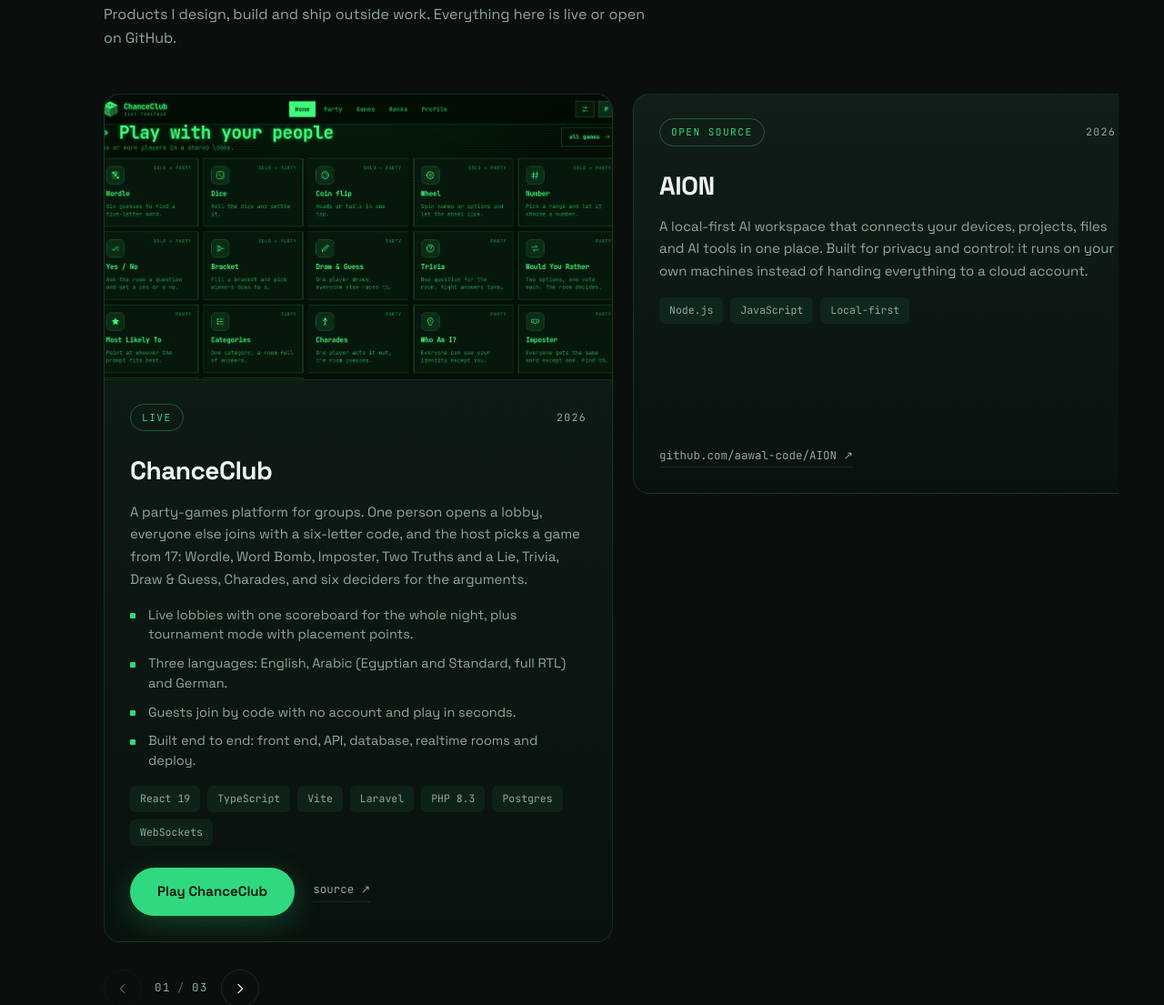
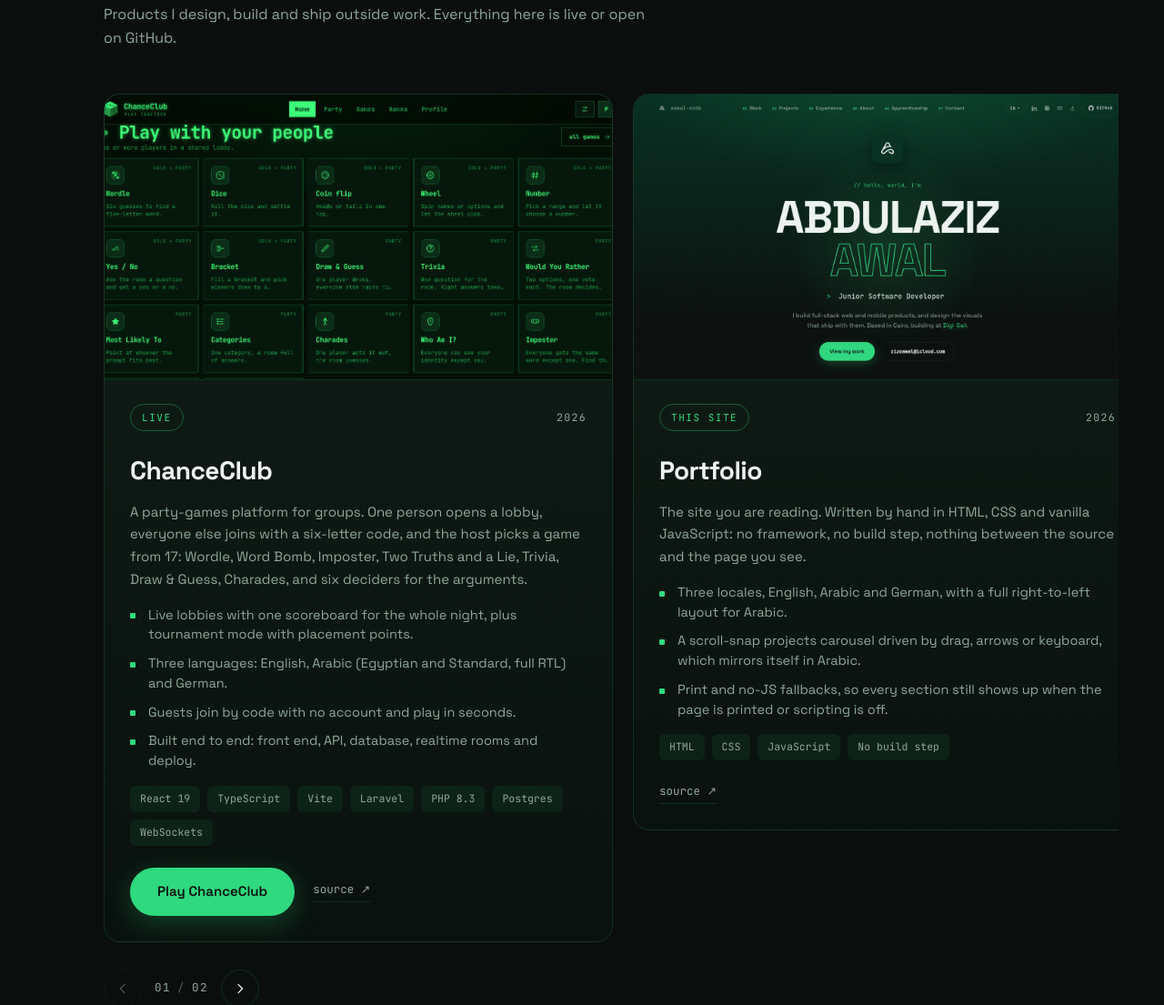
Before and after one commit to aawal-code/aawal-code.github.io, a plain HTML site: page index.html in a window 1280 px wide. Shown: the part 2092-3197 px from the top of the page at 91% size. Drawn offline with Linux system fonts and the light colour scheme.

Commit message:
Projects: drop AION, feature this portfolio with a live screenshot and the real engineering detail

```diff
--- a/index.html
+++ b/index.html
@@ -6,7 +6,7 @@
   <title>AAWAL</title>
   <meta name="description" content="Abdulaziz Awal. Junior software developer and graphic designer based in Cairo. Full-stack web and mobile development at Digi-Sail. Open to a Fachinformatiker apprenticeship in Germany from October 2027." />
   <meta property="og:title" content="Abdulaziz Awal — Junior Software Developer &amp; Graphic Designer" />
-  <meta property="og:description" content="Full-stack web and mobile development, plus the design that ships with it. Projects: ChanceClub, AION. Open to an Ausbildung in Germany from October 2027." />
+  <meta property="og:description" content="Full-stack web and mobile development, plus the design that ships with it. Projects: ChanceClub and this site. Open to an Ausbildung in Germany from October 2027." />
   <meta property="og:image" content="assets/banner.png" />
   <link rel="icon" type="image/png" href="assets/logo.png" />
   <link rel="preconnect" href="https://fonts.googleapis.com" />
@@ -239,25 +239,9 @@
           </article>
 
           <article class="proj-slide" role="listitem" aria-roledescription="slide">
-            <div class="proj-body">
-              <div class="proj-top">
-                <span class="work-tag mono" data-i18n="proj.opensource">Open source</span>
-                <span class="proj-year mono">2026</span>
-              </div>
-              <h3>AION</h3>
-              <p data-i18n="proj.aion.body">
-                A local-first AI workspace that connects your devices, projects, files and AI tools in one place. Built for privacy and control: it runs on your own machines instead of handing everything to a cloud account.
-              </p>
-              <ul class="work-tech mono">
-                <li>Node.js</li><li>JavaScript</li><li data-i18n="proj.localFirst">Local-first</li>
-              </ul>
-              <div class="proj-links">
-                <a class="proj-repo mono" href="https://github.com/aawal-code/AION" target="_blank" rel="noopener" data-hover>github.com/aawal-code/AION <span aria-hidden="true">&#8599;</span></a>
-              </div>
-            </div>
-          </article>
-
-          <article class="proj-slide" role="listitem" aria-roledescription="slide">
+            <a class="proj-media" href="https://aawal-code.github.io/" target="_blank" rel="noopener" data-hover aria-label="Open the portfolio">
+              <img src="assets/projects/portfolio-home.png" alt="The portfolio home page: his name in large type, the typed role line and the availability pill on a dark green background" loading="lazy" />
+            </a>
             <div class="proj-body">
               <div class="proj-top">
                 <span class="work-tag mono" data-i18n="proj.thisSite">This site</span>
@@ -265,8 +249,13 @@
               </div>
               <h3 data-i18n="proj.pf.title">Portfolio</h3>
               <p data-i18n="proj.pf.body">
-                The page you are reading. Hand-written HTML, CSS and vanilla JavaScript with no framework and no build step, kept small enough to load instantly on a phone.
+                The site you are reading. Written by hand in HTML, CSS and vanilla JavaScript: no framework, no build step, nothing between the source and the page you see.
               </p>
+              <ul class="proj-points">
+                <li data-i18n="proj.pf.p1">Three locales, English, Arabic and German, with a full right-to-left layout for Arabic.</li>
+                <li data-i18n="proj.pf.p2">A scroll-snap projects carousel driven by drag, arrows or keyboard, which mirrors itself in Arabic.</li>
+                <li data-i18n="proj.pf.p3">Print and no-JS fallbacks, so every section still shows up when the page is printed or scripting is off.</li>
+              </ul>
               <ul class="work-tech mono">
                 <li>HTML</li><li>CSS</li><li>JavaScript</li><li data-i18n="proj.noBuild">No build step</li>
               </ul>
@@ -279,7 +268,7 @@
         </div>
         <div class="proj-ctrl">
           <button class="proj-arrow" type="button" data-proj-dir="prev" aria-label="Previous project" data-i18n-aria="proj.prev"><svg viewBox="0 0 24 24" width="16" height="16" fill="none" stroke="currentColor" stroke-width="1.8" stroke-linecap="round" stroke-linejoin="round" aria-hidden="true"><path d="M15 5l-7 7 7 7"/></svg></button>
-          <p class="proj-count mono" aria-hidden="true"><span id="projIdx">01</span><span class="proj-count-sep">/</span><span>03</span></p>
+          <p class="proj-count mono" aria-hidden="true"><span id="projIdx">01</span><span class="proj-count-sep">/</span><span id="projTotal">02</span></p>
           <button class="proj-arrow" type="button" data-proj-dir="next" aria-label="Next project" data-i18n-aria="proj.next"><svg viewBox="0 0 24 24" width="16" height="16" fill="none" stroke="currentColor" stroke-width="1.8" stroke-linecap="round" stroke-linejoin="round" aria-hidden="true"><path d="M9 5l7 7-7 7"/></svg></button>
         </div>
       </div>
--- a/js/carousel.js
+++ b/js/carousel.js
@@ -10,7 +10,9 @@
   var prevBtn = document.querySelector('.proj-arrow[data-proj-dir="prev"]');
   var nextBtn = document.querySelector('.proj-arrow[data-proj-dir="next"]');
   var idxEl = document.getElementById("projIdx");
+  var totalEl = document.getElementById("projTotal");
   if (!slides.length) return;
+  if (totalEl) totalEl.textContent = slides.length < 10 ? "0" + slides.length : "" + slides.length;
 
   var reduce = window.matchMedia("(prefers-reduced-motion: reduce)");
   function rtl() { return getComputedStyle(rail).direction === "rtl"; }
--- a/js/i18n.js
+++ b/js/i18n.js
@@ -38,7 +38,10 @@ window.AAWAL_I18N = {
     "proj.localFirst": "Local-first",
     "proj.thisSite": "This site",
     "proj.pf.title": "Portfolio",
-    "proj.pf.body": "The page you are reading. Hand-written HTML, CSS and vanilla JavaScript with no framework and no build step, kept small enough to load instantly on a phone.",
+        "proj.pf.body": "The site you are reading. Written by hand in HTML, CSS and vanilla JavaScript: no framework, no build step, nothing between the source and the page you see.",
+    "proj.pf.p1": "Three locales, English, Arabic and German, with a full right-to-left layout for Arabic.",
+    "proj.pf.p2": "A scroll-snap projects carousel driven by drag, arrows or keyboard, which mirrors itself in Arabic.",
+    "proj.pf.p3": "Print and no-JS fallbacks, so every section still shows up when the page is printed or scripting is off.",
     "proj.noBuild": "No build step",
     "exp.title": "Experience",
     "exp.present": "Aug 2026 - Present",
@@ -132,7 +135,10 @@ window.AAWAL_I18N = {
     "proj.localFirst": "محلي أولاً",
     "proj.thisSite": "هذا الموقع",
     "proj.pf.title": "الموقع الشخصي",
-    "proj.pf.body": "الصفحة التي تقرأها الآن. HTML وCSS وJavaScript مكتوبة يدوياً، بلا إطار عمل وبلا خطوة بناء، وصغيرة بما يكفي لتفتح فوراً على الهاتف.",
+        "proj.pf.body": "الموقع الذي تقرأه الآن. مكتوب يدوياً بـ HTML وCSS وJavaScript: بلا إطار عمل، وبلا خطوة بناء، ولا شيء بين الكود والصفحة التي تراها.",
+    "proj.pf.p1": "ثلاث لغات: الإنجليزية والعربية والألمانية، مع تخطيط كامل من اليمين إلى اليسار للعربية.",
+    "proj.pf.p2": "شريط مشاريع يعمل بالسحب أو بالأسهم أو بلوحة المفاتيح، وينعكس اتجاهه تلقائياً في العربية.",
+    "proj.pf.p3": "بدائل للطباعة ولحالة تعطّل JavaScript، فتظهر كل الأقسام عند الطباعة أو عند إيقاف السكربتات.",
     "proj.noBuild": "بلا خطوة بناء",
     "exp.title": "الخبرة",
     "exp.present": "أغسطس 2026 - الآن",
@@ -226,7 +232,10 @@ window.AAWAL_I18N = {
     "proj.localFirst": "Local-first",
     "proj.thisSite": "Diese Seite",
     "proj.pf.title": "Portfolio",
-    "proj.pf.body": "Die Seite, die du gerade liest. Handgeschriebenes HTML, CSS und Vanilla JavaScript, ohne Framework und ohne Build-Schritt, klein genug, um auf dem Handy sofort zu laden.",
+        "proj.pf.body": "Die Seite, die du gerade liest. Von Hand geschrieben in HTML, CSS und Vanilla JavaScript: kein Framework, kein Build-Schritt, nichts zwischen dem Quelltext und der Seite.",
+    "proj.pf.p1": "Drei Sprachen, Englisch, Arabisch und Deutsch, mit vollständigem Rechts-nach-links-Layout für Arabisch.",
+    "proj.pf.p2": "Ein Projekte-Karussell mit Scroll-Snap, bedienbar per Ziehen, Pfeilen oder Tastatur, das sich im Arabischen spiegelt.",
+    "proj.pf.p3": "Fallbacks für Druck und für abgeschaltetes JavaScript, damit auch dann alle Abschnitte sichtbar bleiben.",
     "proj.noBuild": "Kein Build-Schritt",
     "exp.title": "Erfahrung",
     "exp.present": "Aug 2026 - heute",
```
Also changed, not shown: assets/projects/portfolio-home.png (added), 1 other file.
